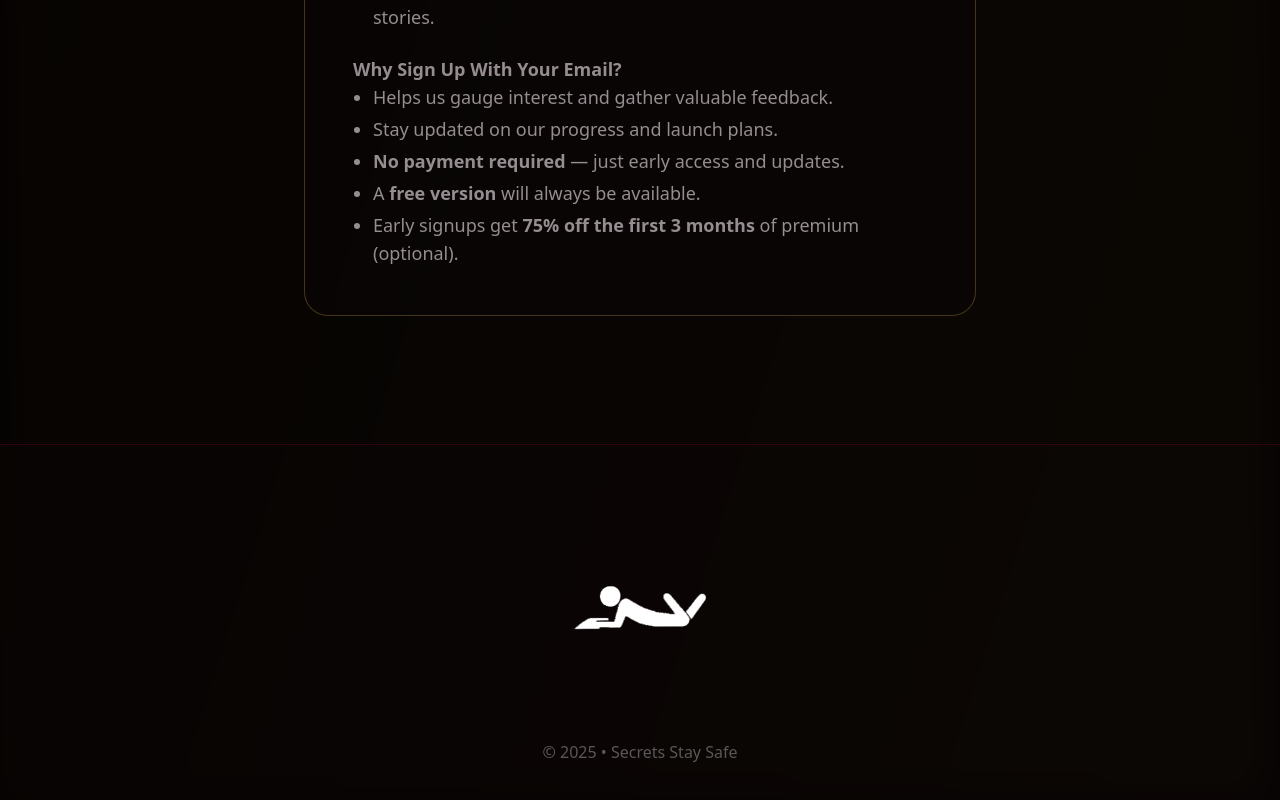
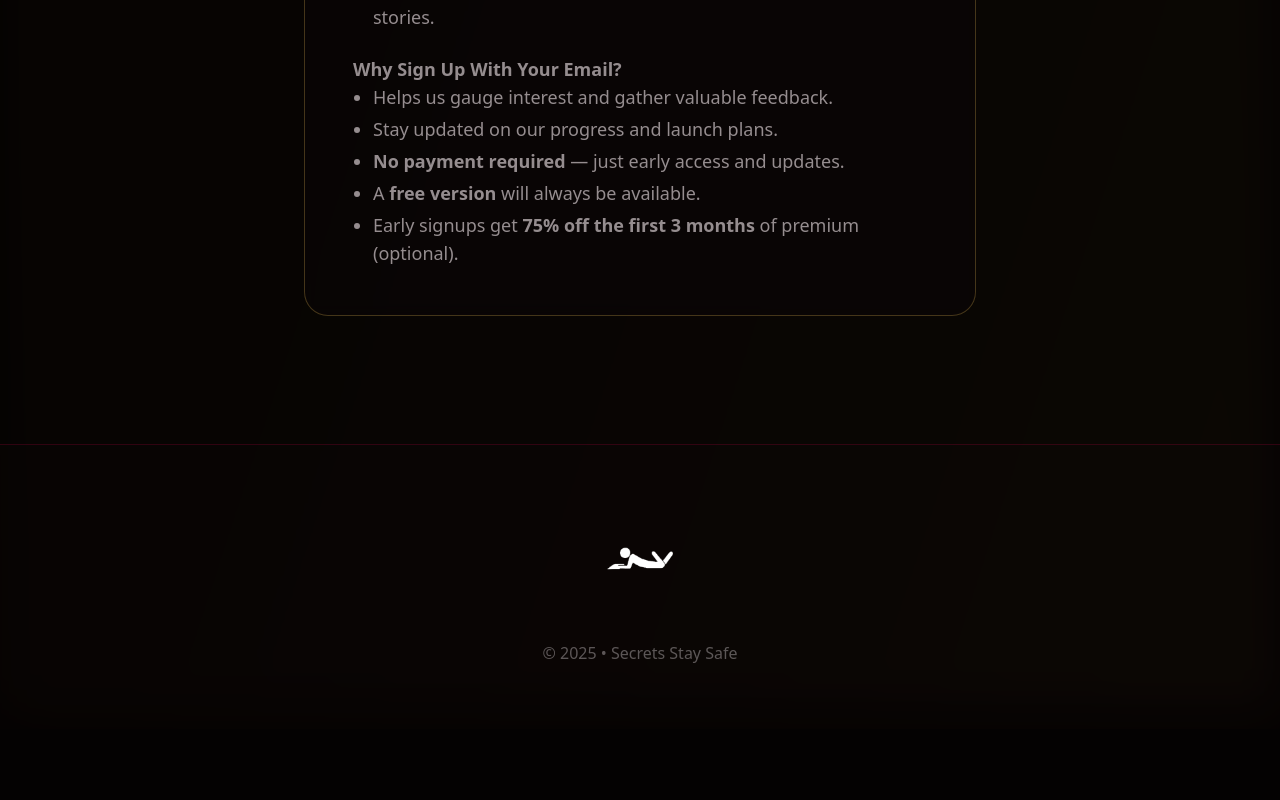
Before and after one commit to CaptainCrouton89/smut-writer, a Next.js app: page / in a window 1280 px wide. Shown: the part 3223-4023 px from the top of the page. After the commit the page ends 3952 px from the top, so only its background shows below. Built offline with nearby package versions, Linux system fonts and the light colour scheme; no server answers.

Commit message:
fix: made logo smaller to look cleaner

```diff
--- a/src/app/page.tsx
+++ b/src/app/page.tsx
@@ -268,7 +268,7 @@ export default function Home() {
         <div className="absolute inset-0 bg-card/20" />
         <div className="relative container mx-auto px-6 lg:px-8 text-center space-y-8">
           {/* Logo */}
-          <div className="w-full max-w-[200px] mx-auto">
+          <div className="w-full max-w-[100px] mx-auto">
             <Image
               src="/smut-logo.png"
               alt="Interactive Romance Logo"
```
